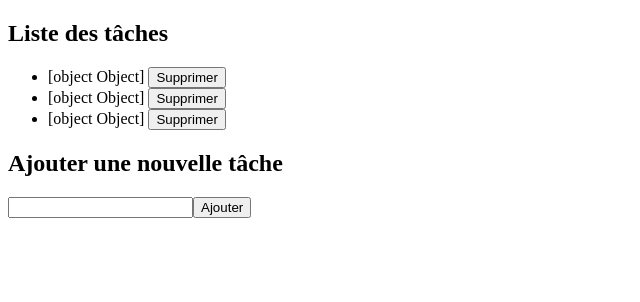
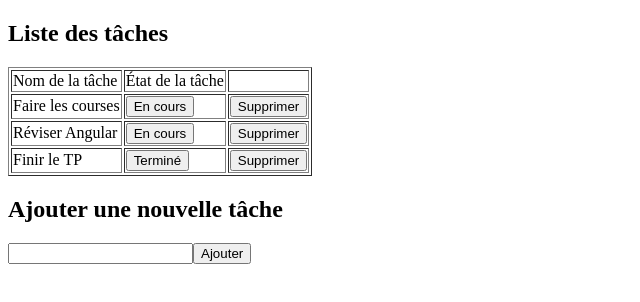
Before and after one commit to Liantsoa1781/task-manager, an Angular app: page / in a window 1280 px wide. Shown: the top 302 px of the page, without its empty margins (0-640 px from the left). Built offline with nearby package versions, Linux system fonts and the light colour scheme.

Commit message:
Ajout d'une methode toogleTask pour inverser l'etat de la tache si c'est terminé ou pas

```diff
--- a/src/app/task-list/task-list.html
+++ b/src/app/task-list/task-list.html
@@ -1,10 +1,26 @@
 <h2>Liste des tâches</h2>
 
-<ul>
-    @for (task of tasks; track task; let i = $index) {
-        <li>{{task}} <button (click)="deleteTask(i)">Supprimer</button> </li>
-    }
-</ul>
+<table border="1">
+    <thead>
+        <tr>
+            <td>Nom de la tâche</td>
+            <td>État de la tâche</td>
+            <td></td>
+        </tr>
+    </thead>
+    <tbody>
+        @for (task of tasks; track task; let i = $index) {
+            <tr>
+                <td>{{task.desc}}</td>
+                <td><button (click)="toogleTask(i)">{{task.completed ? 'Terminé' : 'En cours'}}</button></td>
+                <td><button (click)="deleteTask(i)">Supprimer</button></td>
+            </tr>
+        }
+    </tbody>
+
+</table>
+
+
 
 <h2>Ajouter une nouvelle tâche</h2>
 <input [ngModel]="newTask()" (ngModelChange)="newTask.set($event)">
--- a/src/app/task-list/task-list.ts
+++ b/src/app/task-list/task-list.ts
@@ -40,4 +40,12 @@ export class TaskList {
     this.tasks.splice(i, 1);
   }
 
+  toogleTask(i: number){
+    if(i<0 || i>=this.tasks.length){
+      alert("La tâche n'esiste pas");
+    }
+    //Inverse la valeur du bouton
+    this.tasks[i].completed = this.tasks[i].completed ? false : true;
+  }
+
 }
```
